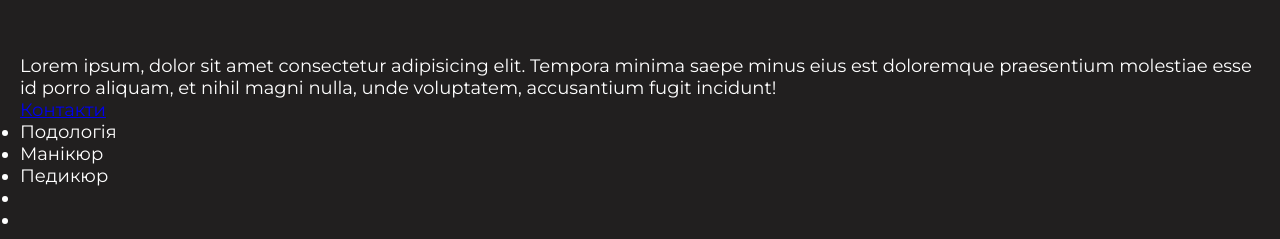
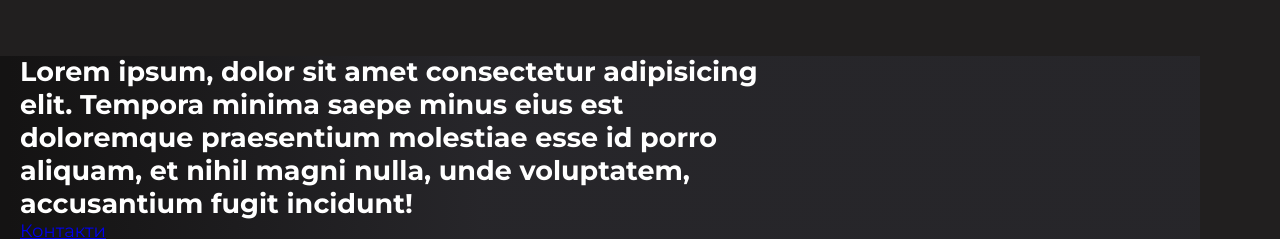
Before and after one commit to Fstv-Electro/podologiya, a website built with Parcel: page src/index.html in a window 1280 px wide. Shown: the part 52-291 px from the top of the page. Built offline with nearby package versions, Linux system fonts and the light colour scheme; files whose address does not match are found by name.

Commit message:
mini changes

```diff
--- a/src/partials/hero.html
+++ b/src/partials/hero.html
@@ -1,12 +1,12 @@
 <section class="hero" id="hero">
   <div class="container">
     <div class="hero__banner">
-      <p class="hero__banner__descr">
+      <h1 class="hero__banner__descr">
         Lorem ipsum, dolor sit amet consectetur adipisicing elit. Tempora minima
         saepe minus eius est doloremque praesentium molestiae esse id porro
         aliquam, et nihil magni nulla, unde voluptatem, accusantium fugit
         incidunt!
-      </p>
+      </h1>
       <a href="#contacts" class="hero_banner__link">Контакти</a>
     </div>
   </div>
--- a/src/sass/layout/hero.scss
+++ b/src/sass/layout/hero.scss
@@ -1,3 +1,36 @@
 .hero {
     margin-top: 108px;
+    background-image: linear-gradient(to right,
+        rgba(0, 0, 0, 0.4),
+        rgba(47, 48, 58, 0.4) 40%);
+    width: 100%;
+    max-width: 320px;
+
+    @media screen and (min-width: 480px) {
+        max-width: 480px;
+    }
+    @media screen and (min-width: 768px) {
+        max-width: 768px;
+    }
+    @media screen and (min-width: 1200px) {
+        max-width: 1200px;
+    }
 }
+
+
+.hero__banner {
+    width: 180px;
+    // max-width: 100%;
+
+    @media screen and (min-width: 480px) {
+        width: 320px;
+    }
+
+    @media screen and (min-width: 768px) {
+        width: 480px;
+    }
+
+    @media screen and (min-width: 1200px) {
+        width: 768px;
+    }
+}
```
